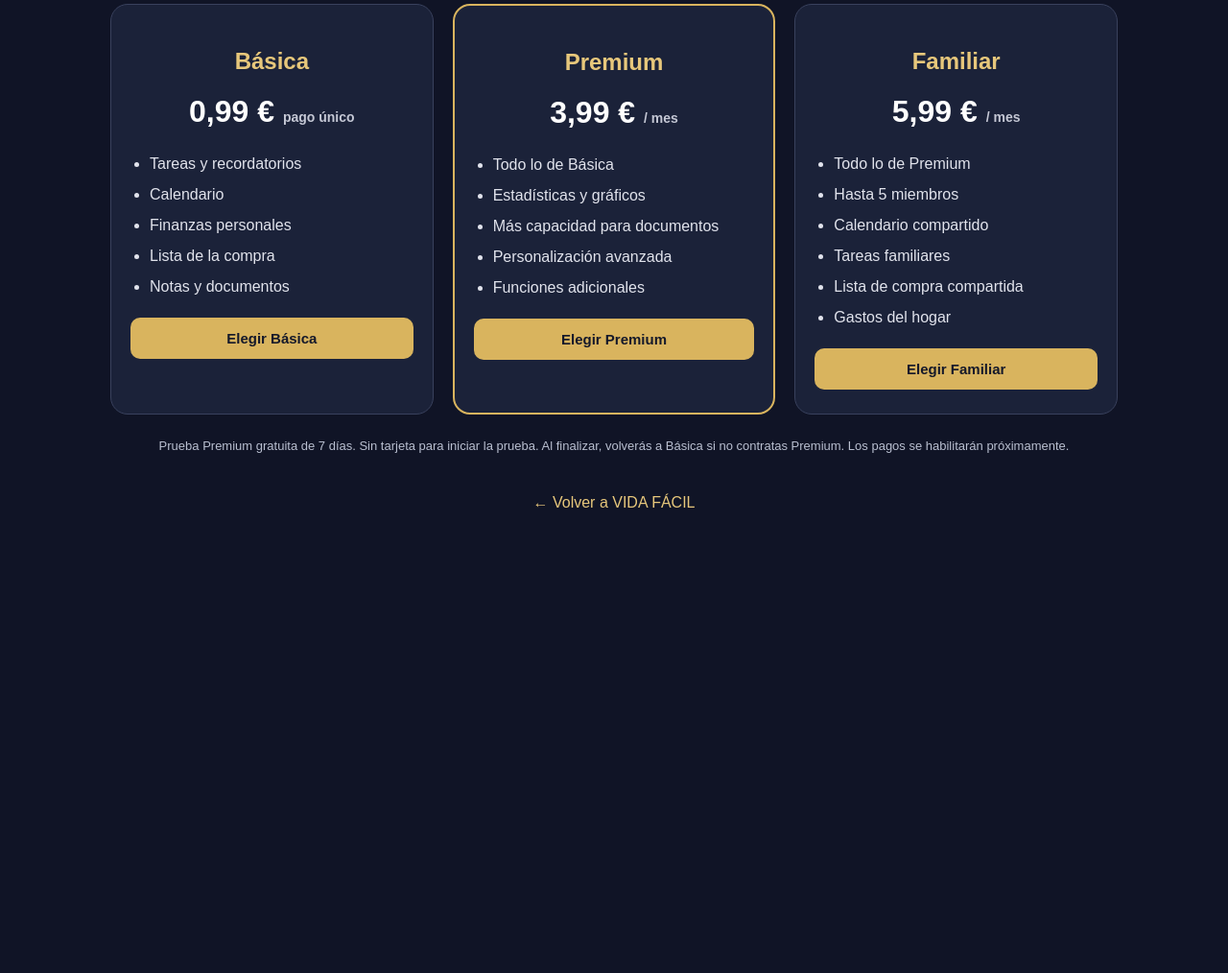
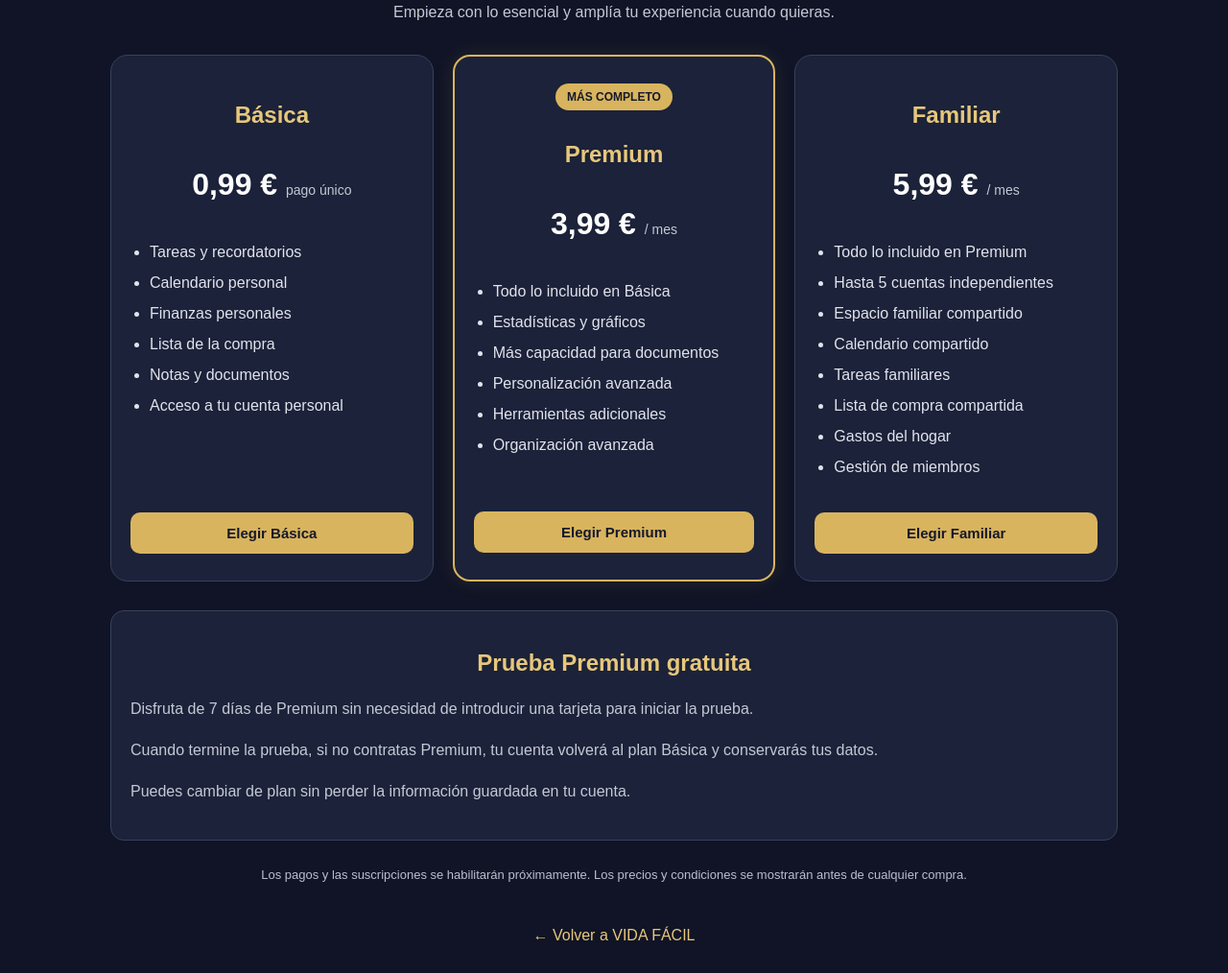
Before and after one commit to gloriamartinez25-ux/vida-f-cil, a plain HTML site: page planes.html in a window 1280 px wide. Shown: the part 211-1225 px from the top of the page at 96% size. Before the commit the page ends 800 px from the top, so only its background shows below. Drawn offline with Linux system fonts and the light colour scheme.

Commit message:
Refactor HTML structure and styles for clarity

```diff
--- a/planes.html
+++ b/planes.html
@@ -5,148 +5,293 @@
 <meta charset="UTF-8">
 <meta name="viewport" content="width=device-width, initial-scale=1.0">
 <title>Planes y precios | VIDA FÁCIL</title>
+
 <style>
-    * { box-sizing: border-box; }
+* {
+  box-sizing:border-box;
+}
 
 body {
-      margin: 0;
-      padding: 30px 16px;
-      font-family: Arial, sans-serif;
-      background: #101426;
-      color: #fff;
+  margin:0;
+  padding:30px 16px;
+  font-family:Arial,sans-serif;
+  background:#101426;
+  color:#fff;
 }
 
 .contenedor {
-      max-width: 1050px;
-      margin: auto;
-      text-align: center;
+  max-width:1050px;
+  margin:auto;
+  text-align:center;
 }
 
-    h1 { color: #e7c77b; font-size: 34px; }
-    .subtitulo { color: #c5c8d5; margin-bottom: 35px; }
+h1 {
+  color:#e7c77b;
+  font-size:34px;
+}
+
+.subtitulo {
+  color:#c5c8d5;
+  margin-bottom:35px;
+}
 
 .planes {
-      display: grid;
-      grid-template-columns: repeat(auto-fit, minmax(240px, 1fr));
-      gap: 20px;
+  display:grid;
+  grid-template-columns:repeat(auto-fit,minmax(240px,1fr));
+  gap:20px;
+  margin-top:25px;
 }
 
 .plan {
-      background: #1b2239;
-      border: 1px solid #39415d;
-      border-radius: 18px;
-      padding: 25px 20px;
+  position:relative;
+  background:#1b2239;
+  border:1px solid #39415d;
+  border-radius:18px;
+  padding:28px 20px;
+  display:flex;
+  flex-direction:column;
 }
 
 .destacado {
-      border: 2px solid #d9b45e;
+  border:2px solid #d9b45e;
+  box-shadow:0 0 20px rgba(217,180,94,.12);
 }
 
-    h2 { color: #e7c77b; }
+.etiqueta {
+  background:#d9b45e;
+  color:#15192a;
+  padding:7px 12px;
+  border-radius:20px;
+  font-size:12px;
+  font-weight:bold;
+  display:inline-block;
+  margin:0 auto 12px;
+}
+
+h2 {
+  color:#e7c77b;
+}
 
 .precio {
-      font-size: 32px;
-      font-weight: bold;
-      margin: 20px 0;
+  font-size:32px;
+  font-weight:bold;
+  margin:20px 0;
 }
 
-    .precio small { font-size: 14px; color: #c5c8d5; }
+.precio small {
+  font-size:14px;
+  color:#c5c8d5;
+  font-weight:normal;
+}
 
 ul {
-      text-align: left;
-      line-height: 2;
-      padding-left: 20px;
-      color: #e1e3ec;
+  text-align:left;
+  line-height:2;
+  padding-left:20px;
+  color:#e1e3ec;
+  flex:1;
 }
 
 button {
-      width: 100%;
-      padding: 13px;
-      border: 0;
-      border-radius: 10px;
-      background: #d9b45e;
-      color: #15192a;
-      font-weight: bold;
-      font-size: 15px;
-      cursor: pointer;
+  width:100%;
+  padding:13px;
+  border:0;
+  border-radius:10px;
+  background:#d9b45e;
+  color:#15192a;
+  font-weight:bold;
+  font-size:15px;
+  cursor:pointer;
+  margin-top:15px;
+}
+
+button:hover {
+  background:#f0d38c;
 }
 
 .volver {
-      display: inline-block;
-      margin-top: 30px;
-      color: #e7c77b;
-      text-decoration: none;
+  display:inline-block;
+  margin-top:30px;
+  color:#e7c77b;
+  text-decoration:none;
 }
 
 .nota {
-      color: #b9bfd0;
-      font-size: 13px;
-      margin-top: 25px;
+  color:#b9bfd0;
+  font-size:13px;
+  line-height:1.7;
+  margin-top:25px;
+}
+
+.informacion {
+  background:#1b2239;
+  border:1px solid #39415d;
+  border-radius:14px;
+  padding:20px;
+  margin-top:30px;
+  text-align:left;
+}
+
+.informacion h2 {
+  text-align:center;
+}
+
+.informacion p {
+  color:#c5c8d5;
+  line-height:1.7;
+}
+
+@media(max-width:600px) {
+  body {
+    padding:22px 12px;
+  }
+
+  h1 {
+    font-size:29px;
+  }
 }
 </style>
 </head>
+
 <body>
+
 <main class="contenedor">
+
   <h1>VIDA FÁCIL</h1>
-    <p class="subtitulo">Todo en orden. Más tiempo para vivir.</p>
+
+  <p class="subtitulo">
+    Todo en orden. Más tiempo para vivir.
+  </p>
 
   <h2>Elige tu plan</h2>
 
+  <p class="subtitulo">
+    Empieza con lo esencial y amplía tu experiencia cuando quieras.
+  </p>
+
   <section class="planes">
+
+    <!-- PLAN BÁSICO -->
+
     <article class="plan">
+
       <h2>Básica</h2>
-        <div class="precio">0,99 € <small>pago único</small></div>
+
+      <div class="precio">
+        0,99 € <small>pago único</small>
+      </div>
+
       <ul>
         <li>Tareas y recordatorios</li>
-          <li>Calendario</li>
+        <li>Calendario personal</li>
         <li>Finanzas personales</li>
         <li>Lista de la compra</li>
         <li>Notas y documentos</li>
+        <li>Acceso a tu cuenta personal</li>
       </ul>
-        <button onclick="alert('La compra estará disponible próximamente.')">
+
+      <button onclick="mostrarAviso('Básica')">
         Elegir Básica
       </button>
+
     </article>
 
+    <!-- PLAN PREMIUM -->
+
     <article class="plan destacado">
+
+      <span class="etiqueta">MÁS COMPLETO</span>
+
       <h2>Premium</h2>
-        <div class="precio">3,99 € <small>/ mes</small></div>
+
+      <div class="precio">
+        3,99 € <small>/ mes</small>
+      </div>
+
       <ul>
-          <li>Todo lo de Básica</li>
+        <li>Todo lo incluido en Básica</li>
         <li>Estadísticas y gráficos</li>
         <li>Más capacidad para documentos</li>
         <li>Personalización avanzada</li>
-          <li>Funciones adicionales</li>
+        <li>Herramientas adicionales</li>
+        <li>Organización avanzada</li>
       </ul>
-        <button onclick="alert('La suscripción estará disponible próximamente.')">
+
+      <button onclick="mostrarAviso('Premium')">
         Elegir Premium
       </button>
+
     </article>
 
+    <!-- PLAN FAMILIAR -->
+
     <article class="plan">
+
       <h2>Familiar</h2>
-        <div class="precio">5,99 € <small>/ mes</small></div>
+
+      <div class="precio">
+        5,99 € <small>/ mes</small>
+      </div>
+
       <ul>
-          <li>Todo lo de Premium</li>
-          <li>Hasta 5 miembros</li>
+        <li>Todo lo incluido en Premium</li>
+        <li>Hasta 5 cuentas independientes</li>
+        <li>Espacio familiar compartido</li>
         <li>Calendario compartido</li>
         <li>Tareas familiares</li>
         <li>Lista de compra compartida</li>
         <li>Gastos del hogar</li>
+        <li>Gestión de miembros</li>
       </ul>
-        <button onclick="alert('La suscripción estará disponible próximamente.')">
+
+      <button onclick="mostrarAviso('Familiar')">
         Elegir Familiar
       </button>
+
     </article>
+
   </section>
 
-    <p class="nota">
-      Prueba Premium gratuita de 7 días. Sin tarjeta para iniciar la prueba.
-      Al finalizar, volverás a Básica si no contratas Premium.
-      Los pagos se habilitarán próximamente.
+  <div class="informacion">
+
+    <h2>Prueba Premium gratuita</h2>
+
+    <p>
+      Disfruta de 7 días de Premium sin necesidad de introducir
+      una tarjeta para iniciar la prueba.
     </p>
 
-    <a class="volver" href="index.html">← Volver a VIDA FÁCIL</a>
+    <p>
+      Cuando termine la prueba, si no contratas Premium,
+      tu cuenta volverá al plan Básica y conservarás tus datos.
+    </p>
+
+    <p>
+      Puedes cambiar de plan sin perder la información
+      guardada en tu cuenta.
+    </p>
+
+  </div>
+
+  <p class="nota">
+    Los pagos y las suscripciones se habilitarán próximamente.
+    Los precios y condiciones se mostrarán antes de cualquier compra.
+  </p>
+
+  <a class="volver" href="index.html">
+    ← Volver a VIDA FÁCIL
+  </a>
+
 </main>
+
+<script>
+function mostrarAviso(plan) {
+  alert(
+    "Has seleccionado el plan " + plan +
+    ".\n\nEl sistema de contratación estará disponible próximamente."
+  );
+}
+</script>
+
 </body>
 </html>
```
Lines whose indentation alone changed are shown as unchanged.
